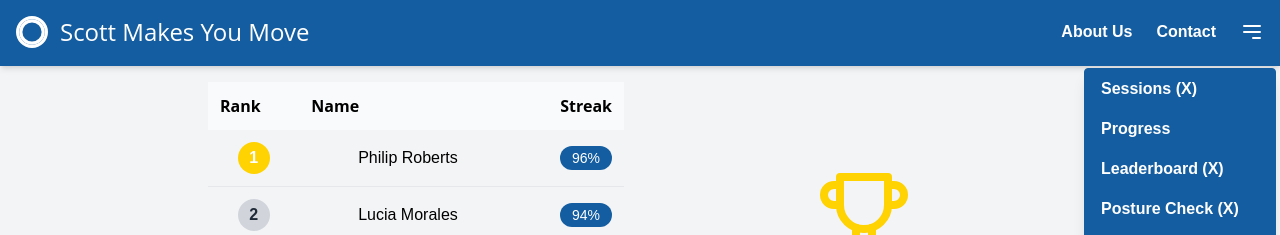
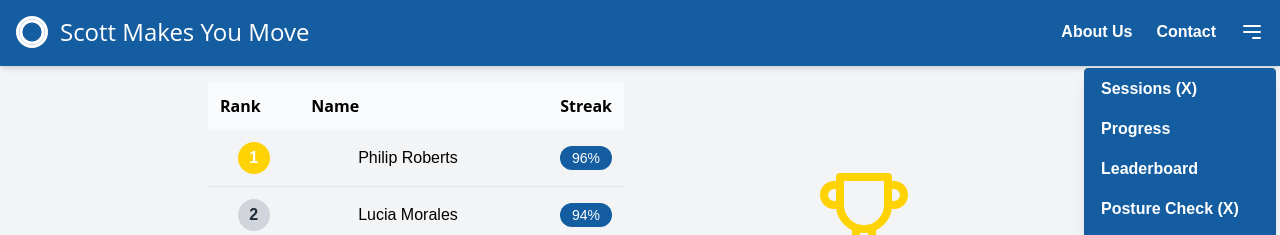
Before and after one commit to Scott-Makes-You-Move/frontend, a Next.js app: page /leaderboard in a window 1280 px wide. Both pictures are taken after a click on the button 1252 px from the left and 32 px from the top of the page. Shown: the top 235 px of the page. Built offline with nearby package versions, Linux system fonts and the light colour scheme.

Commit message:
:fire: fix: remove X from leaderboard menu item

```diff
--- a/src/components/Navbar.tsx
+++ b/src/components/Navbar.tsx
@@ -56,7 +56,7 @@ const Navbar: React.FC = () => {
                 href="/leaderboard"
                 className="block px-4 py-2 text-background hover:bg-accent hover:text-background transition"
               >
-                Leaderboard (X)
+                Leaderboard
               </Link>
               <Link
                 href="/posture-check"
```
